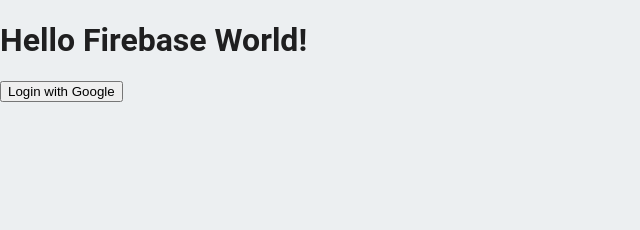
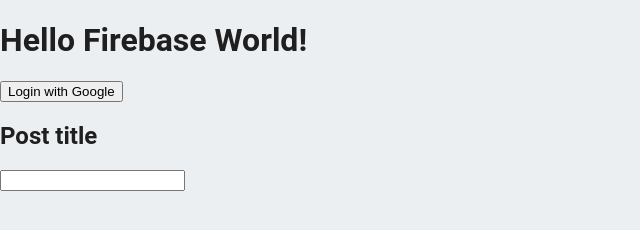
Before and after one commit to stardvst/fireship-firebase-tutorial, a plain HTML site: page public/index.html in a window 1280 px wide. Shown: the whole page, without its empty margins (0-640 px from the left). Drawn offline with Linux system fonts and the light colour scheme; some packages are replaced by stand-ins of ours; no server answers.

Commit message:
updating a post from frontend

```diff
--- a/public/app.js
+++ b/public/app.js
@@ -9,7 +9,7 @@
     doc => {
       console.log('zdes')
       const data = doc.data();
-      document.write(`${data.title}<br>${data.views}`);
+      document.querySelector('#title').innerHTML = data.title;
     })
 });
 
@@ -23,3 +23,9 @@
     })
     .catch(console.log);
 }
+
+const updatePost = (event) => {
+  const db = firebase.firestore();
+  const post = db.collection('posts').doc('firstpost');
+  post.update({ title: event.target.value });
+}
--- a/public/index.html
+++ b/public/index.html
@@ -43,6 +43,9 @@
     <h1>Hello Firebase World!</h1>
     <button onclick="googleLogin()">Login with Google</button>
 
+    <h2 id="title">Post title</h2>
+    <input onchange="updatePost(event)">
+
     <script src="app.js"></script>
 
   </body>
```
